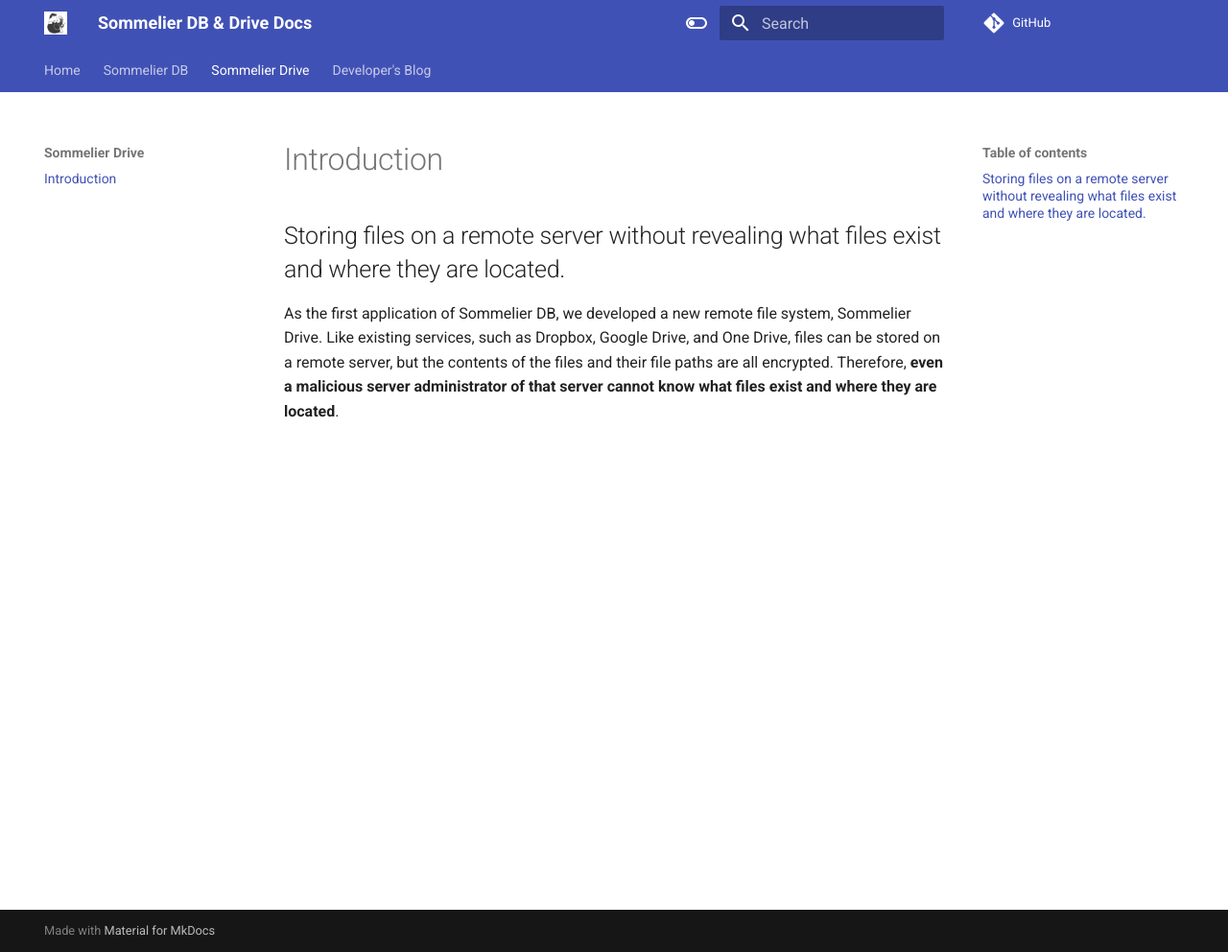
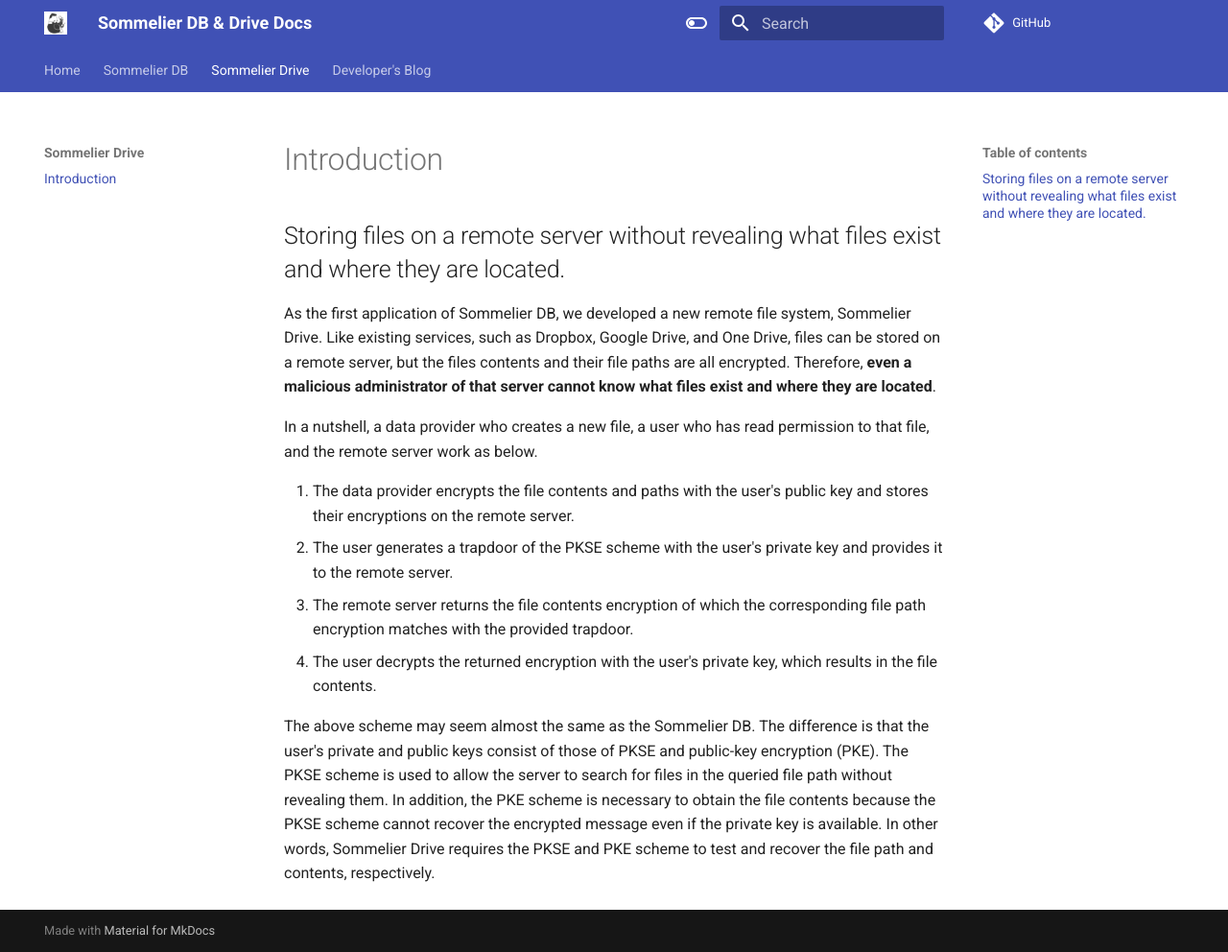
Before and after one commit to Sommelier-db/Sommelier-docs, an MkDocs documentation site: the page built from docs/drive/intro.md, in a window 1280 px wide and 992 px high. Shown: the whole window at 96% size. Built offline with MkDocs 1.6.1 and Material for MkDocs 9.7.7, drawn with Linux system fonts in a browser that asks for light colours; comment, search, counter and statistics services are not loaded.

Commit message:
Modify drive/intro.md.

```diff
--- a/docs/drive/intro.md
+++ b/docs/drive/intro.md
@@ -1,2 +1,11 @@
 ## Storing files on a remote server without revealing what files exist and where they are located.
-As the first application of Sommelier DB, we developed a new remote file system, Sommelier Drive. Like existing services, such as Dropbox, Google Drive, and One Drive, files can be stored on a remote server, but the contents of the files and their file paths are all encrypted. Therefore, **even a malicious server administrator of that server cannot know what files exist and where they are located**.
+As the first application of Sommelier DB, we developed a new remote file system, Sommelier Drive. Like existing services, such as Dropbox, Google Drive, and One Drive, files can be stored on a remote server, but the files contents and their file paths are all encrypted. Therefore, **even a malicious administrator of that server cannot know what files exist and where they are located**.
+
+In a nutshell, a data provider who creates a new file, a user who has read permission to that file, and the remote server work as below.
+
+1. The data provider encrypts the file contents and paths with the user's public key and stores their encryptions on the remote server.
+2. The user generates a trapdoor of the PKSE scheme with the user's private key and provides it to the remote server.
+3. The remote server returns the file contents encryption of which the corresponding file path encryption matches with the provided trapdoor.
+4. The user decrypts the returned encryption with the user's private key, which results in the file contents.
+
+The above scheme may seem almost the same as the Sommelier DB. The difference is that the user's private and public keys consist of those of PKSE and public-key encryption (PKE). The PKSE scheme is used to allow the server to search for files in the queried file path without revealing them. In addition, the PKE scheme is necessary to obtain the file contents because the PKSE scheme cannot recover the encrypted message even if the private key is available. In other words, Sommelier Drive requires the PKSE and PKE scheme to test and recover the file path and contents, respectively.
```
Also changed, not shown: docs/db/intro.md (+1 -1 lines), site/db/intro/index.html, site/drive/intro/index.html, site/search/search_index.json, site/sitemap.xml, 1 other file.
